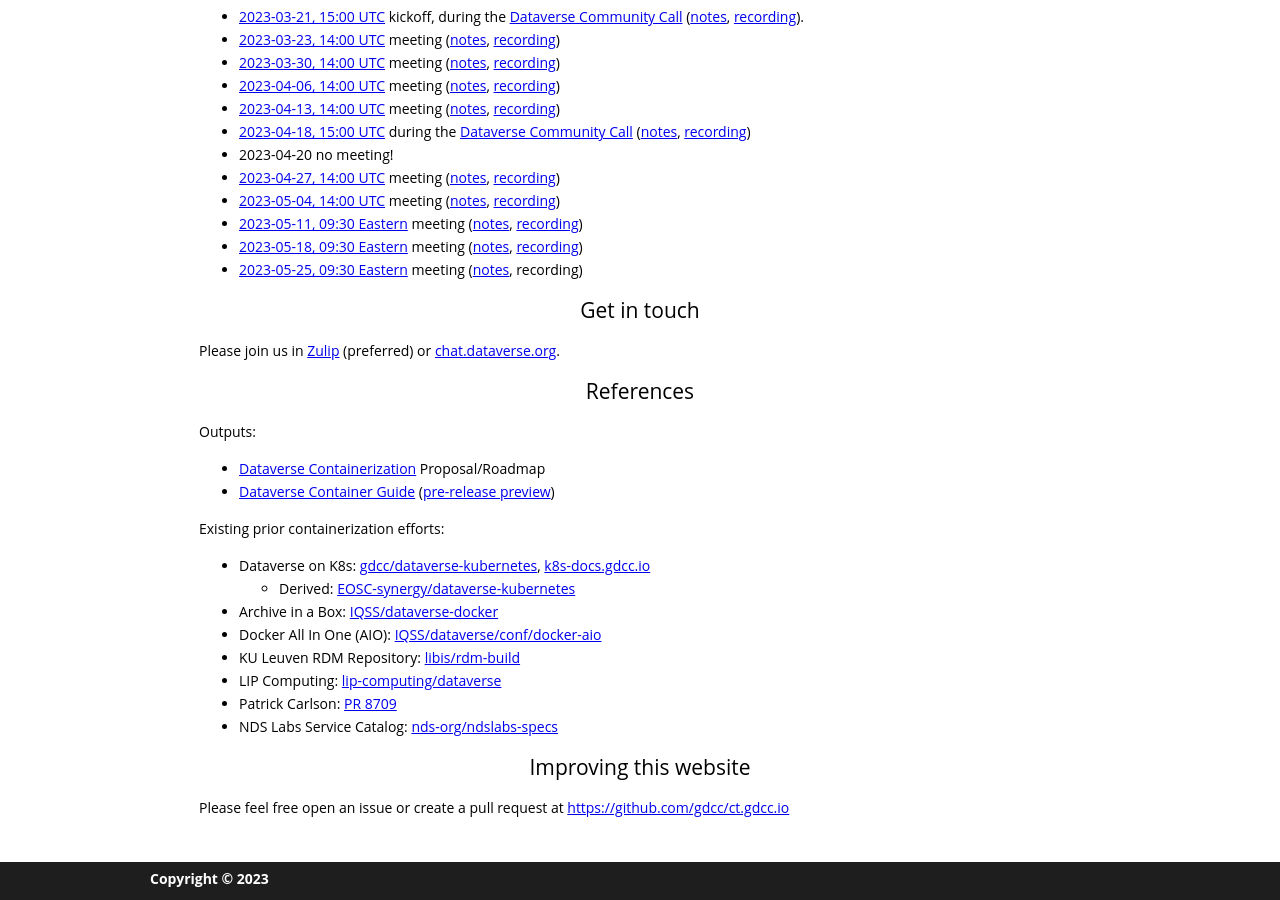
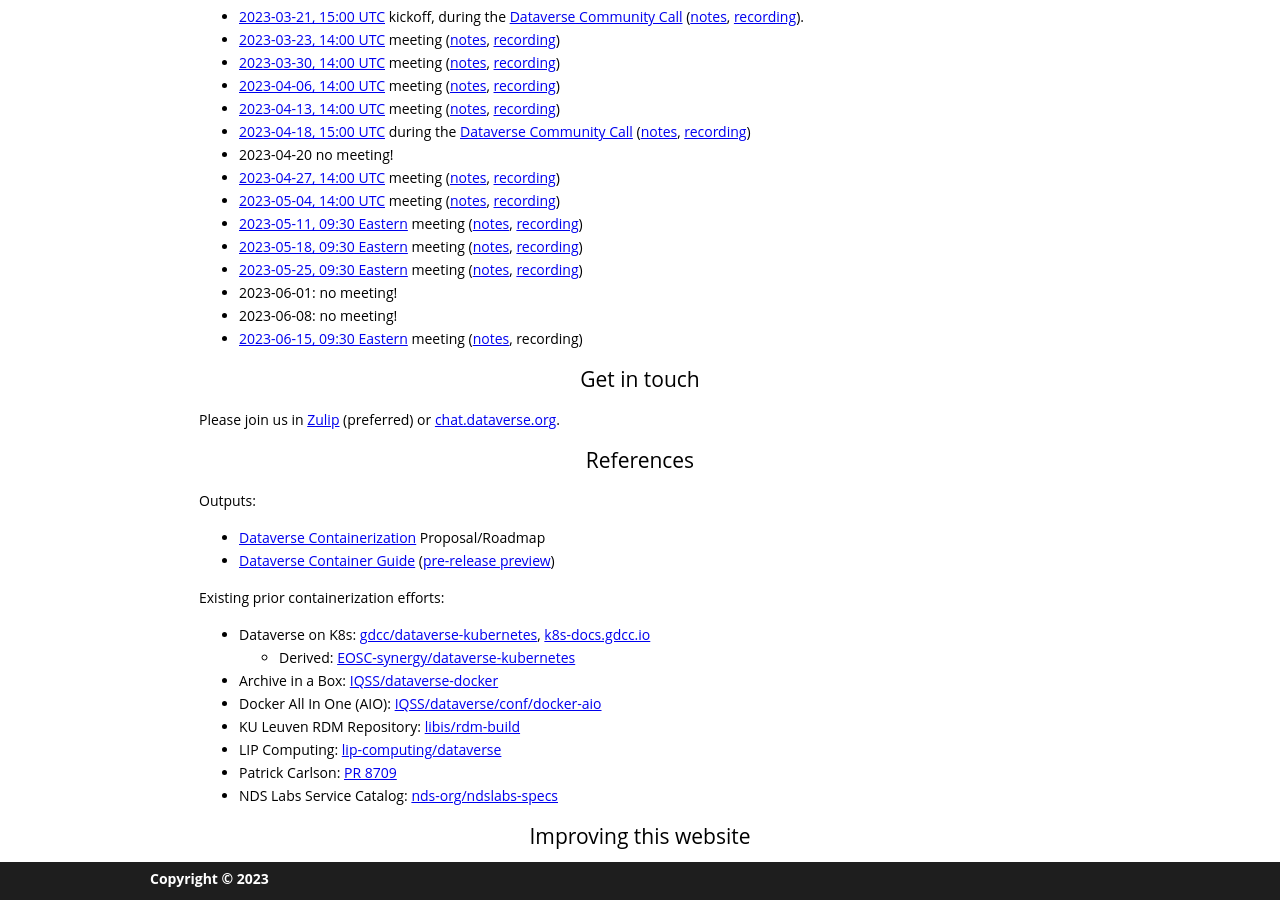
Before and after one commit to gdcc/ct.gdcc.io, a Jekyll site: the page built from index.md, in a window 1280 px wide and 900 px high, scrolled down 1293 px. Built offline with Jekyll 4.4.1, drawn with Linux system fonts in a browser that asks for light colours; our own code applies the rules of GitHub Pages for plain Markdown files.

Commit message:
add recording and next meeting

```diff
--- a/index.md
+++ b/index.md
@@ -46,7 +46,10 @@ We welcome anyone to join our meetings! The Zoom link is <https://harvard.zoom.u
 - [2023-05-04, 14:00 UTC](https://time.is/compare/1400_4_May_2023_in_UTC) meeting ([notes](https://docs.google.com/document/d/1U3yvg9yG5Wnm_tQkDLf5XyREYyFVoRE4_-UvnxuryVE/edit?usp=sharing), [recording](https://harvard.zoom.us/rec/share/YcaITLENsu8xdvaH6XmxENjd00TCeTzI_pIpBVMi97Nyj176C96kPsIjaEtLclG_.pSX9c_GjP79zKdZH))
 - [2023-05-11, 09:30 Eastern](https://time.is/compare/0930_11_May_2023_in_Boston) meeting ([notes](https://docs.google.com/document/d/1eQVm88dP2rgM9DKn4ivoWBx6MOK6aXfkLhsZN-Y3fsc/edit?usp=sharing), [recording](https://harvard.zoom.us/rec/share/1kOYrK9YRTDPv2OYES_doujAWbEyOp3hNHkcBR_iH4HvAFGYjfdoKADz0Xa1WHP3.nmdgF82lfLUQY_uN))
 - [2023-05-18, 09:30 Eastern](https://time.is/compare/0930_18_May_2023_in_Boston) meeting ([notes](https://docs.google.com/document/d/1VuUkGSdL03nPPMepYUMk59qEfljgRkzN0oXvEp9UkqI/edit?usp=sharing), [recording](https://harvard.zoom.us/rec/share/QZ4XDtwJrVjTAI5o_TgnyNjV8LDPYMjrVWiN5Mz0o3u3CXctJj06HVhDprNDTt9T.pKy533mltH4GH07N))
-- [2023-05-25, 09:30 Eastern](https://time.is/compare/0930_25_May_2023_in_Boston) meeting ([notes](https://docs.google.com/document/d/11wz1xZuzX5SnaGyrJJM8ogCzdgORIdhWfMMpUyDhXUA/edit?usp=sharing), recording)
+- [2023-05-25, 09:30 Eastern](https://time.is/compare/0930_25_May_2023_in_Boston) meeting ([notes](https://docs.google.com/document/d/11wz1xZuzX5SnaGyrJJM8ogCzdgORIdhWfMMpUyDhXUA/edit?usp=sharing), [recording](https://harvard.zoom.us/rec/share/ipvR-ue7MuZ8QEVo0BmykWtCk17HbEGf_FyuN9Djxh_u0gBmA4uIBNZ2racARA2n.iL9gDYgDac-ag9qn))
+- 2023-06-01: no meeting!
+- 2023-06-08: no meeting!
+- [2023-06-15, 09:30 Eastern](https://time.is/compare/0930_15_June_2023_in_Boston) meeting ([notes](https://docs.google.com/document/d/1Ajoz1TqmeVUQTp6LMP5xP5l5vaiKtlg65mqW3Ep3prI/edit?usp=sharing), recording)
 
 ## Get in touch
 
```
